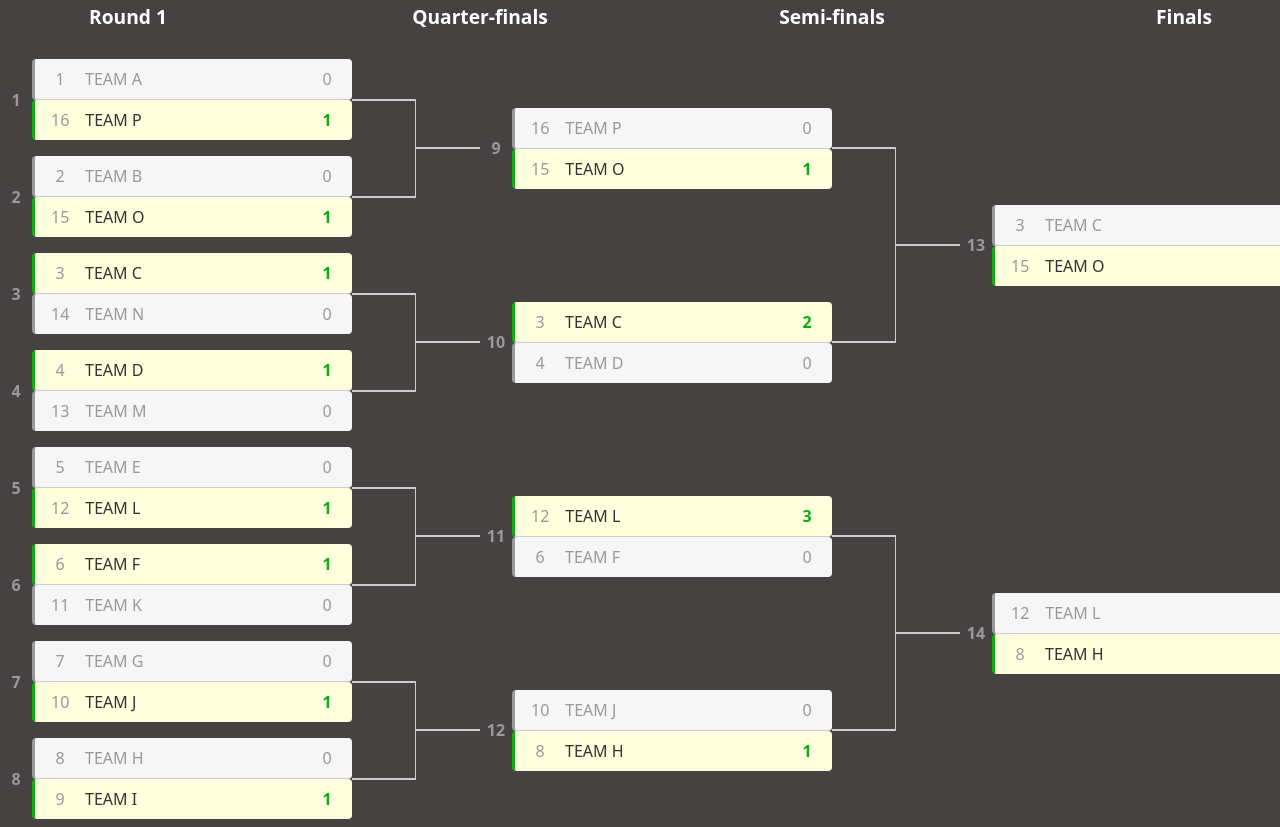
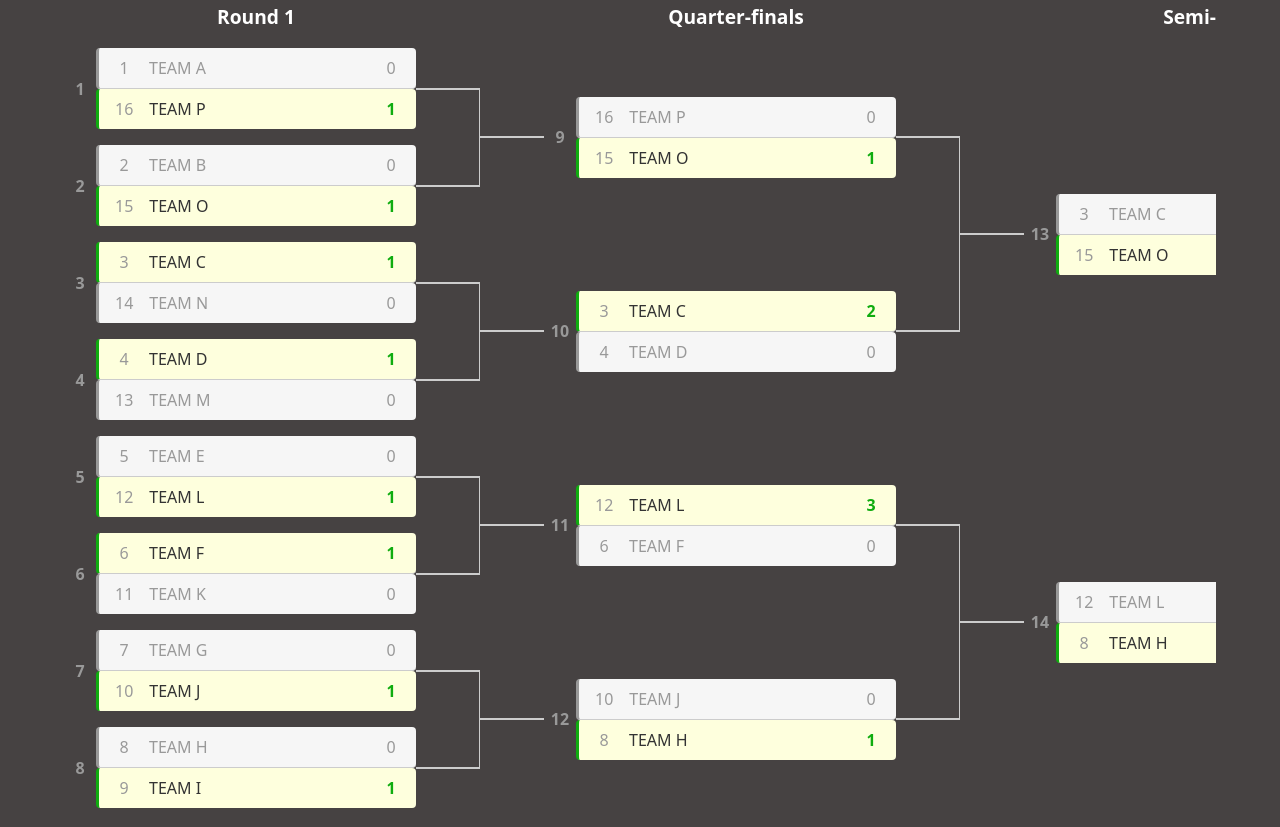
Before and after one commit to ozanisgor/tournament-tree, a Next.js app: page / in a window 1280 px wide. Built offline with nearby package versions, Linux system fonts and the light colour scheme.

Commit message:
FIX: round headers width

```diff
--- a/components/Bracket.tsx
+++ b/components/Bracket.tsx
@@ -8,8 +8,9 @@ export default function Bracket() {
   const rounds = convertMatchesToRounds(matches);
 
   return (
-    <div className="bracket">
-      <div className="bracket-round-headers">
+    <div className="overflow-auto max-w-6xl relative">
+      <div className="flex flex-col gap-5">
+        <div className="flex text-white absolute">
           {rounds.map((round) => (
             <RoundHeader
               key={`${round}-header-${round.round}}`}
@@ -18,7 +19,7 @@ export default function Bracket() {
             />
           ))}
         </div>
-      <div className="bracket-rounds">
+        <div className="flex mt-10">
           {rounds.map((round, index) => {
             const roundNumber = rounds.length - index;
             return [
@@ -37,6 +38,10 @@ export default function Bracket() {
               />,
             ];
           })}
+          <div className="flex items-center ml-5">
+            <h3 className="text-white">Champion</h3>
+          </div>
+        </div>
       </div>
     </div>
   );
--- a/components/RoundHeader.tsx
+++ b/components/RoundHeader.tsx
@@ -2,7 +2,7 @@ import React from "react";
 
 const getRoundHeaderText = (round: number, totalRounds: number) => {
   if (round === totalRounds) {
-    return "Finals";
+    return "Final";
   }
   if (round === totalRounds - 1) {
     return "Semi-finals";
--- a/styles/globals.css
+++ b/styles/globals.css
@@ -12,15 +12,21 @@ body {
   box-sizing: border-box;
 }
 
-.bracket {
-  overflow: auto;
-  .bracket-rounds {
-    display: flex;
-  }
-  .bracket-round-headers {
-    margin-bottom: 1rem;
-    display: flex;
-    color: White;
+.bracket-round {
+  display: flex;
+  flex-direction: column;
+  justify-content: center;
+}
+
+.bracket-round-header {
+  width: 20rem;
+  margin-right: 8rem;
+  padding: 0.2rem 0;
+  font-size: 120%;
+  font-weight: bold;
+  margin-left: 2rem;
+  &.bracket-last-round {
+    margin-right: 0;
   }
 }
 
@@ -115,24 +121,6 @@ body {
   }
 }
 
-.bracket-round {
-  display: flex;
-  flex-direction: column;
-  justify-content: center;
-}
-
-.bracket-round-header {
-  width: 20rem;
-  margin-right: 8rem;
-  padding: 0.2rem 0;
-  font-size: 120%;
-  font-weight: bold;
-  margin-left: 2rem;
-  &.bracket-last-round {
-    margin-right: 0;
-  }
-}
-
 .bracket-spacer {
   flex-grow: 0.5;
 }
```
Lines whose indentation alone changed are shown as unchanged.
